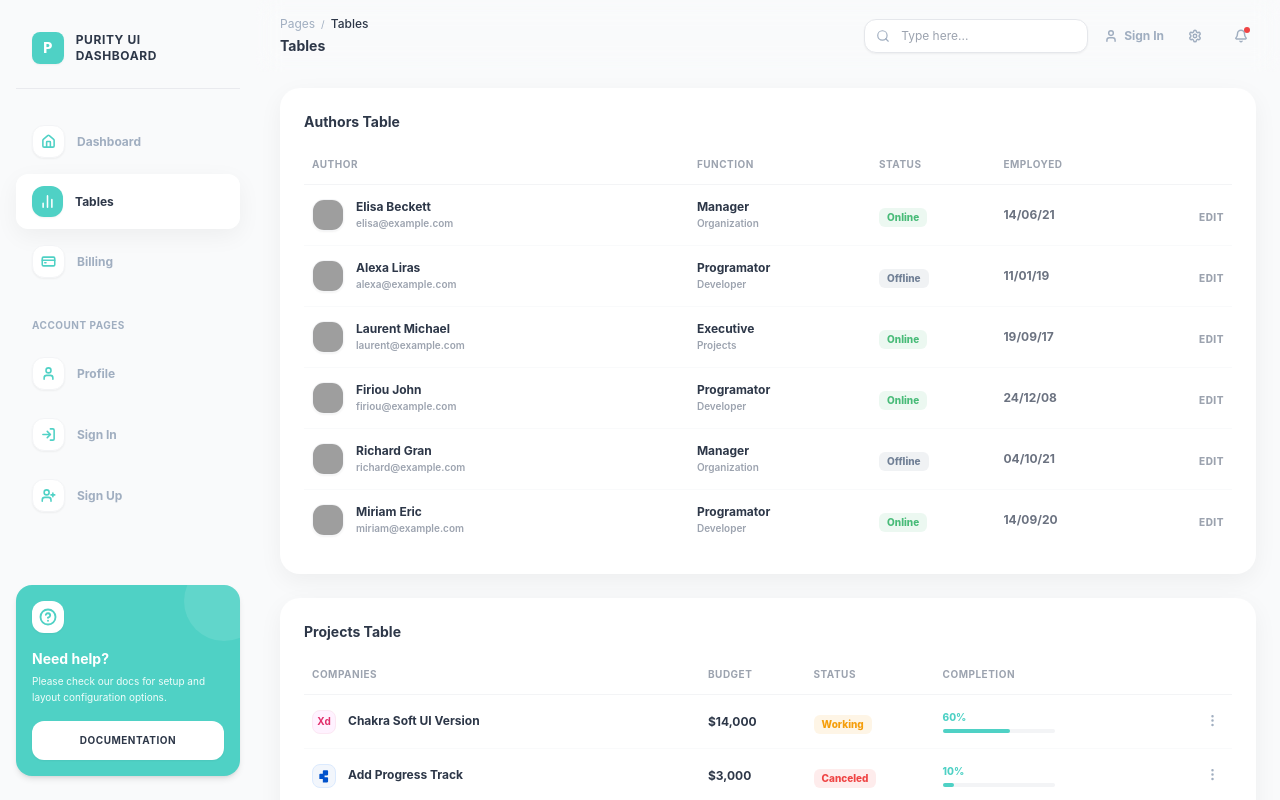
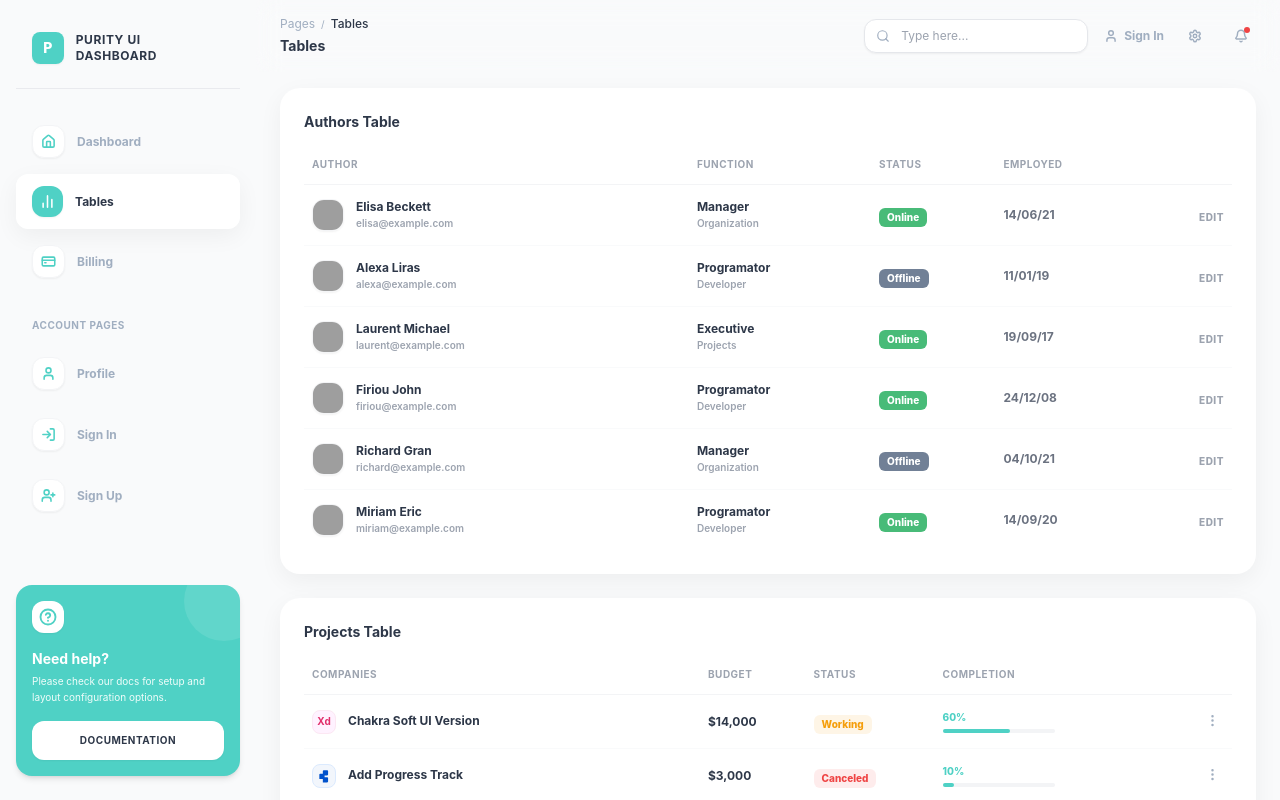
Before and after one commit to shantopaul/Purity-UI-Dashboard, a React (Vite) app: page /tables in a window 1280 px wide. Shown: the top 800 px of the page. Built offline with nearby package versions, Linux system fonts and the light colour scheme; grey boxes are pictures that could not be loaded.

Commit message:
Update authors status badges to solid background with white text

```diff
--- a/src/components/tables/AuthorsTable.jsx
+++ b/src/components/tables/AuthorsTable.jsx
@@ -141,10 +141,10 @@ export default function AuthorsTable() {
                 {/* Status Indicator */}
                 <td className="py-3.5">
                   <span
-                    className={`inline-flex items-center px-2 py-0.5 rounded-md text-[10px] font-extrabold ${
+                    className={`inline-flex items-center px-2 py-0.5 rounded-md text-[10px] font-extrabold text-white ${
                       author.status === "Online"
-                        ? "bg-success/10 text-success"
-                        : "bg-[#718096]/10 text-[#718096]"
+                        ? "bg-[#48BB78]"
+                        : "bg-[#718096]"
                     }`}
                   >
                     {author.status}
```
